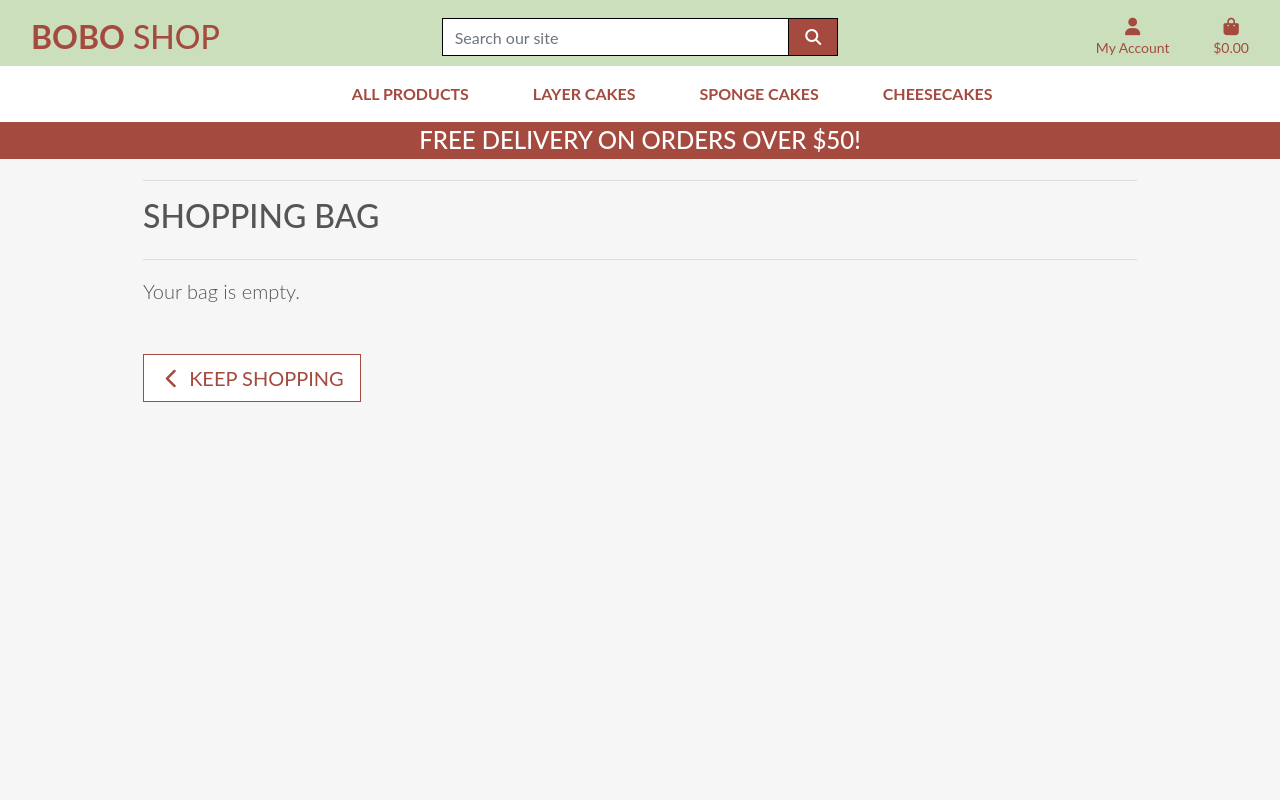
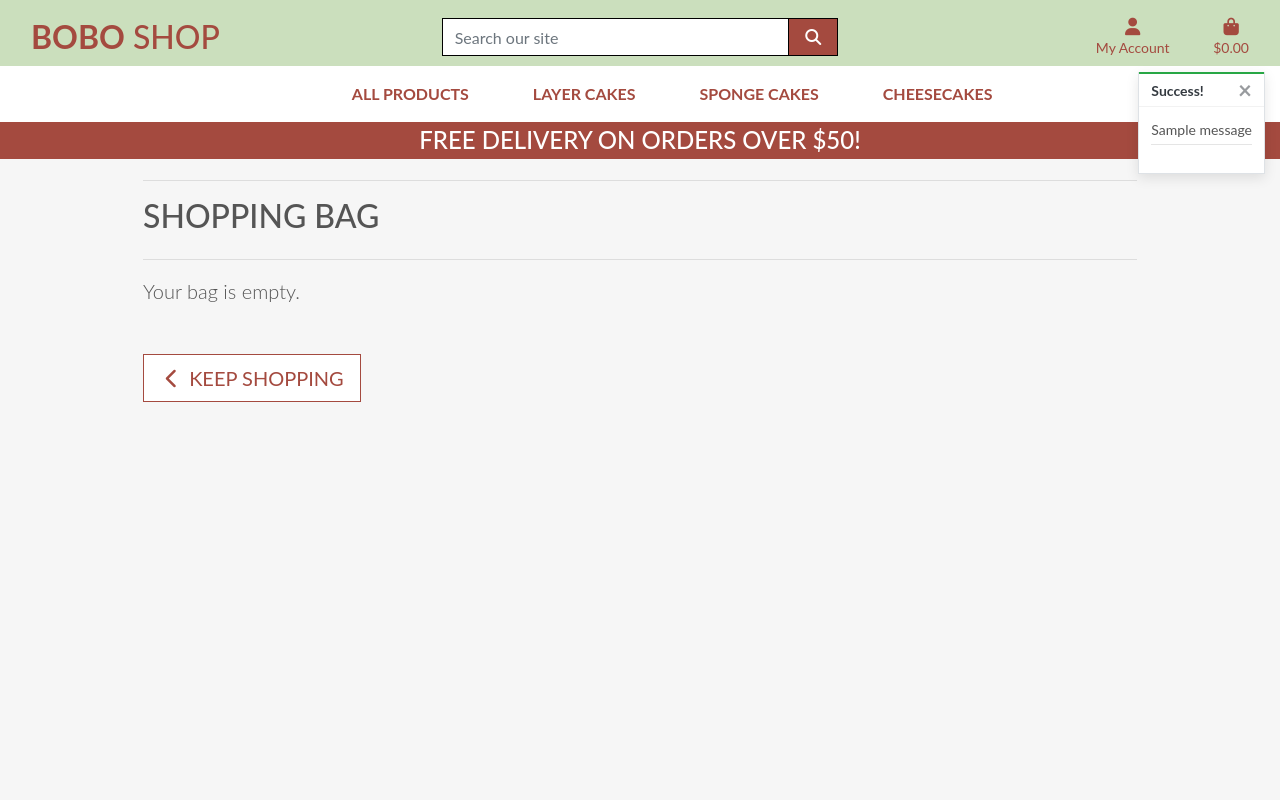
Before and after one commit to mariusmilitaru32/boboshop, a Django app: page /bag/ in a window 1280 px wide. Run offline with Django 5.2, Linux system fonts and the light colour scheme; tables that the repository leaves empty hold one stand-in row (values such as "Sample post"); one stand-in notice (Sample message) is shown; some libraries are stand-ins or nearby versions.

Commit message:
Added toast messages

```diff
--- a/bag/views.py
+++ b/bag/views.py
@@ -1,5 +1,7 @@
-from django.shortcuts import render, redirect, reverse, HttpResponse
+from django.shortcuts import render, redirect, reverse, HttpResponse, get_object_or_404
+from django.contrib import messages
 
+from products.models import Product
 # Create your views here.
 
 def view_bag(request):
@@ -10,6 +12,7 @@ def view_bag(request):
 def add_to_bag(request, item_id):
     """ Add a quantity of the specified product to the shopping bag """
 
+    product = get_object_or_404(Product, pk=item_id)
     quantity = int(request.POST.get('quantity'))
     redirect_url = request.POST.get('redirect_url')
     size = None
@@ -21,15 +24,25 @@ def add_to_bag(request, item_id):
         if item_id in list(bag.keys()):
             if size in bag[item_id]['items_by_size'].keys():
                 bag[item_id]['items_by_size'][size] += quantity
+                messages.success(request, f'Updated size {size.upper()} {product.name} quantity to {bag[item_id]["items_by_size"][size]}')
+
             else:
                 bag[item_id]['items_by_size'][size] = quantity
+                messages.success(request, f'Added size {size.upper()} {product.name} to your bag')
+
         else:
             bag[item_id] = {'items_by_size': {size: quantity}}
+            messages.success(request, f'Added size {size.upper()} {product.name} to your bag!')
+
     else:
         if item_id in list(bag.keys()):
             bag[item_id] += quantity
+            messages.success(request, f'Updated {product.name} quantity to {bag[item_id]}!')
+
         else:
             bag[item_id] = quantity
+            messages.success(request, f'Added {product.name} to your bag!')
+
 
     request.session['bag'] = bag
     return redirect(redirect_url)
@@ -38,6 +51,7 @@ def add_to_bag(request, item_id):
 def adjust_bag(request, item_id):
     """Adjust the quantity of the specified product to the specified amount"""
 
+    product = get_object_or_404(Product, pk=item_id)
     quantity = int(request.POST.get('quantity'))
     size = None
     if 'product_size' in request.POST:
@@ -47,15 +61,19 @@ def adjust_bag(request, item_id):
     if size:
         if quantity > 0:
             bag[item_id]['items_by_size'][size] = quantity
+            messages.success(request, f'Updated size {size.upper()} {product.name} quantity to {bag[item_id]["items_by_size"][size]}')
         else:
             del bag[item_id]['items_by_size'][size]
             if not bag[item_id]['items_by_size']:
                 bag.pop(item_id)
+            messages.success(request, f'Removed size {size.upper()} {product.name} from your bag')
     else:
         if quantity > 0:
             bag[item_id] = quantity
+            messages.success(request, f'Updated {product.name} quantity to {bag[item_id]}')
         else:
             bag.pop(item_id)
+            messages.success(request, f'Removed {product.name} from your bag')
 
     request.session['bag'] = bag
     return redirect(reverse('view_bag'))
@@ -65,6 +83,7 @@ def remove_from_bag(request, item_id):
     """Remove the item from the shopping bag"""
 
     try:
+        product = get_object_or_404(Product, pk=item_id)
         size = None
         if 'product_size' in request.POST:
             size = request.POST['product_size']
@@ -74,8 +93,10 @@ def remove_from_bag(request, item_id):
             del bag[item_id]['items_by_size'][size]
             if not bag[item_id]['items_by_size']:
                 bag.pop(item_id)
+            messages.success(request, f'Removed size {size.upper()} {product.name} from your bag')
         else:
             bag.pop(item_id)
+            messages.success(request, f'Removed {product.name} from your bag')
 
         request.session['bag'] = bag
         return HttpResponse(status=200)
--- a/bobo_shop/settings.py
+++ b/bobo_shop/settings.py
@@ -12,7 +12,6 @@ https://docs.djangoproject.com/en/5.0/ref/settings/
 
 from pathlib import Path
 import os
-
 
 
 # Build paths inside the project like this: BASE_DIR / 'subdir'.
@@ -50,6 +49,7 @@ INSTALLED_APPS = [
     'bag',
 ]
 
+MESSAGE_STORAGE = 'django.contrib.messages.storage.session.SessionStorage'
 CRISPY_ALLOWED_TEMPLATE_PACKS = 'bootstrap4'
 CRISPY_TEMPLATE_PACK = 'bootstrap4'
 
@@ -61,7 +61,6 @@ MIDDLEWARE = [
     'django.contrib.auth.middleware.AuthenticationMiddleware',
     'django.contrib.messages.middleware.MessageMiddleware',
     'django.middleware.clickjacking.XFrameOptionsMiddleware',
-    # Add the account middleware:
     "allauth.account.middleware.AccountMiddleware",
 ]
 
--- a/static/css/base.css
+++ b/static/css/base.css
@@ -140,6 +140,27 @@ a.category-badge > span.badge:hover {
     border: 1px solid #a44a3f;
 }
 
+/* ------------------------------- bootstrap toasts */
+
+.message-container {
+    position: fixed;
+    top: 72px;
+    right: 15px;
+    z-index: 99999999999;
+}
+
+.custom-toast {
+    overflow: visible;
+}
+
+.toast-capper {
+    height: 2px;
+}
+
+
+
+
+
 
 
 /* --------------------- Media Queries----------- */
--- a/templates/base.html
+++ b/templates/base.html
@@ -118,8 +118,22 @@
     </header>
 
     {% if messages %}
-        <div class="message-container"></div>
-    {% endif %}
+    <div class="message-container">
+        {% for message in messages %}
+            {% with message.level as level %}
+                {% if level == 40 %}
+                    {% include 'includes/toasts/toast_error.html' %}
+                {% elif level == 30 %}
+                    {% include 'includes/toasts/toast_warning.html' %}
+                {% elif level == 25 %}
+                    {% include 'includes/toasts/toast_success.html' %}
+                {% else %}
+                    {% include 'includes/toasts/toast_info.html' %}
+                {% endif %}
+            {% endwith %}
+        {% endfor %}
+    </div>
+{% endif %}
 
     {% block page_header %}
     {% endblock %}
@@ -128,6 +142,17 @@
     {% endblock %}
 
     {% block postloadjs %}
+
+    <script type="text/javascript">
+        document.addEventListener('DOMContentLoaded', function() {
+            var toastElements = document.querySelectorAll('.toast');
+            toastElements.forEach(function(toast) {
+                var toastInstance = new bootstrap.Toast(toast);
+                toastInstance.show();
+            });
+        });
+      </script>
+
     {% endblock %}
 
 
--- /dev/null
+++ b/templates/includes/toasts/toast_success.html
@@ -0,0 +1,71 @@
+<div class="toast custom-toast border rounded-0 border-top-0" data-autohide="false">
+    <div class="arrow-up bg-success"></div>
+    <div class="w-100 toast-capper bg-success"></div>
+    <div class="toast-header bg-white text-dark">
+        <strong class="mr-auto">Success!</strong>
+        <button type="button" class="close text-dark" data-dismiss="toast" aria-label="Close">
+            <span aria-hidden="true">&times;</span>
+        </button>
+    </div>
+    <div class="toast-body bg-white">
+        <div class="row">
+            <div class="col">
+                {{ message }}
+                <hr class="mt-1 mb-3">
+            </div>
+        </div>
+        {% if grand_total and not on_profile_page %}
+            <p class="logo-font bg-white text-black py-1">Your Bag ({{ product_count }})</p>
+            <div class="bag-notification-wrapper">
+                {% for item in bag_items %}
+                    <div class="row">
+                        <div class="col-3 my-1">
+                            {% if item.product.image %}
+                            <img class="img-fluid" src="{{ item.product.image.url }}" alt="{{ item.product.name }}">
+                            {% else %}
+                            <img class="img-fluid" src="{{ MEDIA_URL }}noimage.png" alt="{{ item.product.name }}">
+                            {% endif %}
+
+                        </div>
+                        <div class="col-9">
+                            <p class="my-0"><strong>{{ item.product.name }}</strong></p>
+                            <p class="my-0 small">Size: {% if item.product.has_sizes %}{{ item.size|upper }}{% else %}N/A{% endif %}</p>
+                            <p class="my-0 small text-muted">Qty: {{ item.quantity }}</p>
+                        </div>
+                    </div>
+                {% endfor %}
+            </div>
+            <div class="row">
+                <div class="col">
+                    <strong><p class="mt-2 mb-0 text-black">
+                        Total{% if free_delivery_delta > 0 %} (Exc. delivery){% endif %}:
+                        <span class="float-right">£{{ total|floatformat:2 }}</span>
+                    </p></strong>
+                    <strong><p class="mb-1 text-black">
+                        Delivery:
+                        <span class="float-right">£{{ delivery|floatformat:2 }}</span>
+                    </p></strong>
+                    {% if discount_total > 0 %}
+                        <strong><p class="mb-1 text-black">
+                            Discount:
+                            <span class="float-right text-danger">- £{{ discount_total|floatformat:2 }}</span>
+                        </p></strong>
+                    {% endif %}
+                    <strong><p class="mb-1 text-black">
+                        Grand Total:
+                        <span class="float-right">£{{ grand_total|floatformat:2 }}</span>
+                    </p></strong>
+                    {% if free_delivery_delta > 0 %}
+                        <p class="mb-0 p-2 bg-warning text-black text-center">
+                            Spend <strong>£{{ free_delivery_delta }}</strong> more to get free next day delivery!
+                        </p>
+                    {% endif %}
+                    <a href="{% url 'view_bag' %}" class="btn btn-success text-center mt-2 w-100 bg-black">
+                            <i class="fas fa-lock pr-2"></i>
+                        Secure Checkout
+                    </a>
+                </div>
+            </div>
+        {% endif %}
+    </div>
+</div>
```
Also changed, not shown: templates/includes/toasts/toast_error.html (added, +11 -0 lines), templates/includes/toasts/toast_info.html (added, +11 -0 lines), templates/includes/toasts/toast_warning.html (added, +11 -0 lines).
